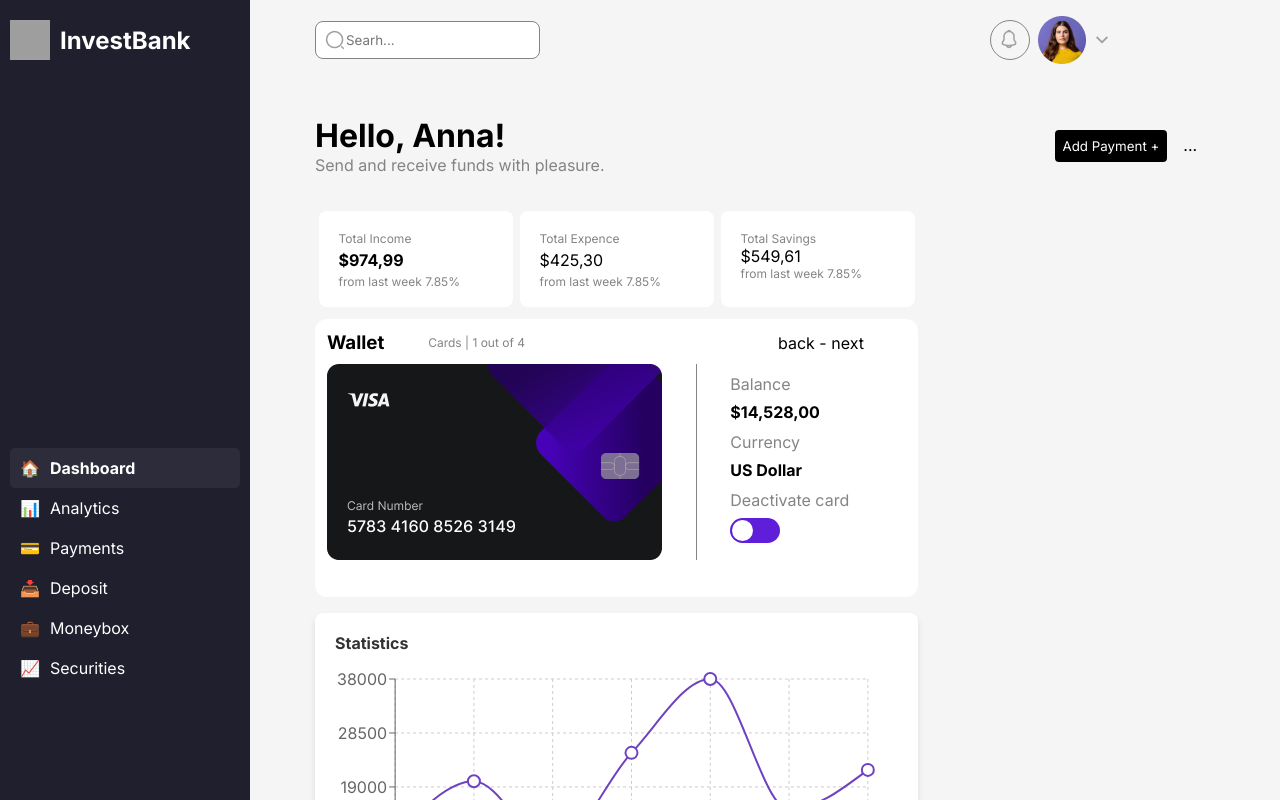
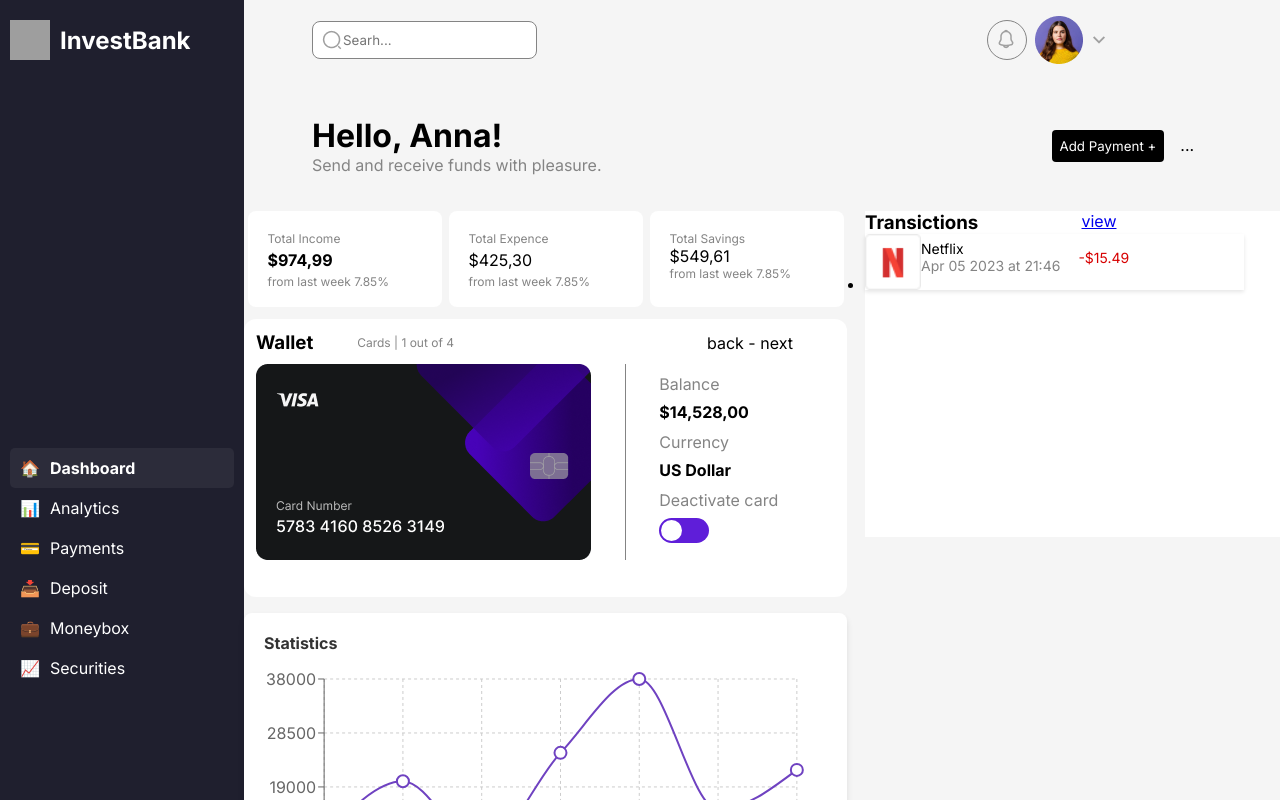
Before and after one commit to kazin-dev/dashboard, a React (Create React App) app: page / in a window 1280 px wide. Shown: the top 800 px of the page. Built offline with nearby package versions, Linux system fonts and the light colour scheme; grey boxes are pictures that could not be loaded.

Commit message:
iniciado a seção de tranzações

```diff
--- /dev/null
+++ b/src/components/ItemsTransactions/index.tsx
@@ -0,0 +1,25 @@
+import Netflix from '../../Images/Picture.png'
+import {
+  BodyModelTransactions,
+  Date,
+  ModelTransactions,
+  Name,
+  Value
+} from './styles'
+
+const ItemTransactions = () => {
+  return (
+    <ModelTransactions>
+      <img src={Netflix} alt="" />
+      <BodyModelTransactions>
+        <div>
+          <Name>Netflix</Name>
+          <Date>Apr 05 2023 at 21:46</Date>
+        </div>
+        <Value>-$15.49</Value>
+      </BodyModelTransactions>
+    </ModelTransactions>
+  )
+}
+
+export default ItemTransactions
--- /dev/null
+++ b/src/components/ItemsTransactions/styles.ts
@@ -0,0 +1,33 @@
+import styled from 'styled-components'
+import { colors } from '../../styles'
+
+export const ModelTransactions = styled.div`
+  width: 379px;
+  height: 56px;
+  display: flex;
+  box-shadow: 0px 2px 4px rgba(0, 0, 0, 0.1);
+`
+export const BodyModelTransactions = styled.div`
+  display: grid;
+  grid-template-columns: 1fr 1fr;
+  gap: 18px;
+  display: flex;
+  align-items: center;
+  padding-bottom: 10px;
+`
+export const Name = styled.p`
+  font-size: 14px;
+  font-weight: medium;
+  line-height: auto;
+`
+
+export const Date = styled.p`
+  font-size: 14px;
+  line-height: auto;
+  color: ${colors.Silver};
+`
+export const Value = styled.p`
+  font-size: 14px;
+  line-height: auto;
+  color: ${colors.Red};
+`
--- /dev/null
+++ b/src/components/MainContent/Transactions/index.tsx
@@ -0,0 +1,26 @@
+import ItemTransactions from '../../ItemsTransactions'
+import { CardTransactions, TopBar } from './styled'
+
+const Transiction = () => {
+  return (
+    <CardTransactions>
+      <TopBar>
+        <div>
+          <h3>Transictions</h3>
+        </div>
+        <div>
+          <a href="#">view</a>
+        </div>
+      </TopBar>
+      <div>
+        <ul>
+          <li>
+            <ItemTransactions />
+          </li>
+        </ul>
+      </div>
+    </CardTransactions>
+  )
+}
+
+export default Transiction
--- /dev/null
+++ b/src/components/MainContent/Transactions/styled.ts
@@ -0,0 +1,15 @@
+import styled from 'styled-components'
+import { colors } from '../../../styles'
+
+export const CardTransactions = styled.div`
+  width: 415px;
+  height: 326px;
+  background-color: ${colors.White};
+  margin-top: 36px;
+  list-style: none;
+`
+export const TopBar = styled.div`
+  display: grid;
+  grid-template-columns: 1fr 1fr;
+  gap: 18px;
+`
--- a/src/components/MainContent/WalletSection.tsx/styles.ts
+++ b/src/components/MainContent/WalletSection.tsx/styles.ts
@@ -23,7 +23,7 @@ export const TitleTotal = styled.div`
 export const Value = styled.span`
   font-size: 16px;
   margin: 4px 0;
-  display: block; /* Garante que o elemento ocupe toda a largura */
+  display: block;
 `
 
 export const CardWallet = styled.div`
--- a/src/pages/Dashboard/index.tsx
+++ b/src/pages/Dashboard/index.tsx
@@ -4,6 +4,7 @@ import WalletSection from '../../components/MainContent/WalletSection.tsx'
 import Welcome from '../../components/MainContent/WelcomeSection'
 import Sidebar from '../../components/Sidebar'
 import { Container, GridPage, MainContent } from '../../styles'
+import Transiction from '../../components/MainContent/Transactions'
 
 const Dashboard = () => {
   const [isChecked, setIsChecked] = useState(false)
@@ -14,10 +15,13 @@ const Dashboard = () => {
         <Sidebar />
         <MainContent>
           <Header />
+          <Welcome />
           <GridPage>
             <div>
-              <Welcome />
               <WalletSection isChecked={isChecked} onToggle={setIsChecked} />
+            </div>
+            <div>
+              <Transiction />
             </div>
           </GridPage>
         </MainContent>
--- a/src/styles.ts
+++ b/src/styles.ts
@@ -4,7 +4,8 @@ export const colors = {
   White: '#fff',
   Silver: '#848484',
   Black: '#000',
-  LightGray: '#F5F5F5'
+  LightGray: '#F5F5F5',
+  Red: '#D70000'
 }
 
 export const GlobalStyle = createGlobalStyle`
@@ -31,6 +32,6 @@ export const MainContent = styled.main`
 `
 export const GridPage = styled.div`
   display: grid;
-  grid-templates-column: 1fr 1fr;
-  gap: 20px;
+  grid-template-columns: 1fr 1fr;
+  gap: 18px;
 `
```
Also changed, not shown: src/components/Transictions/index.tsx (deleted, +0 -14 lines).
